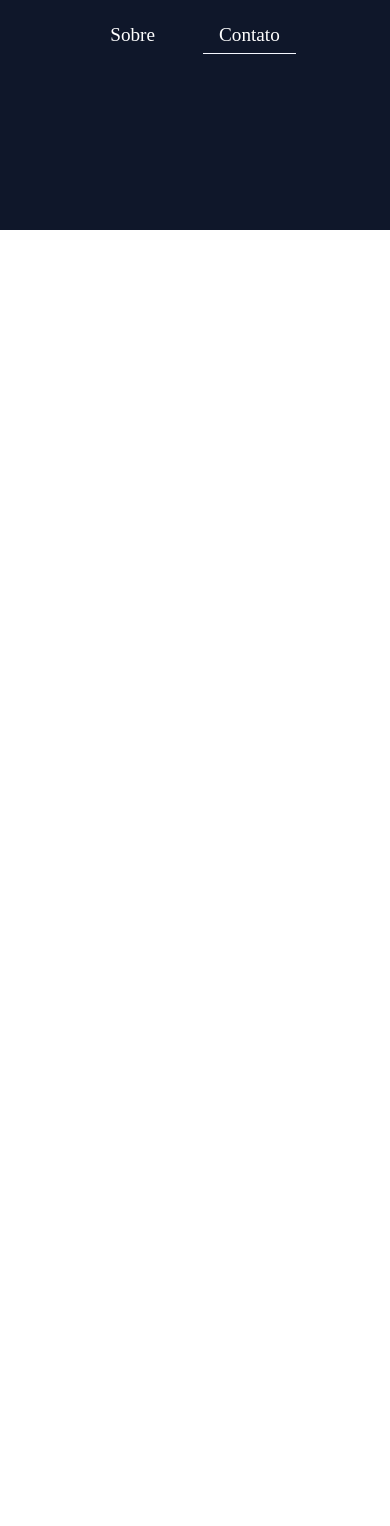
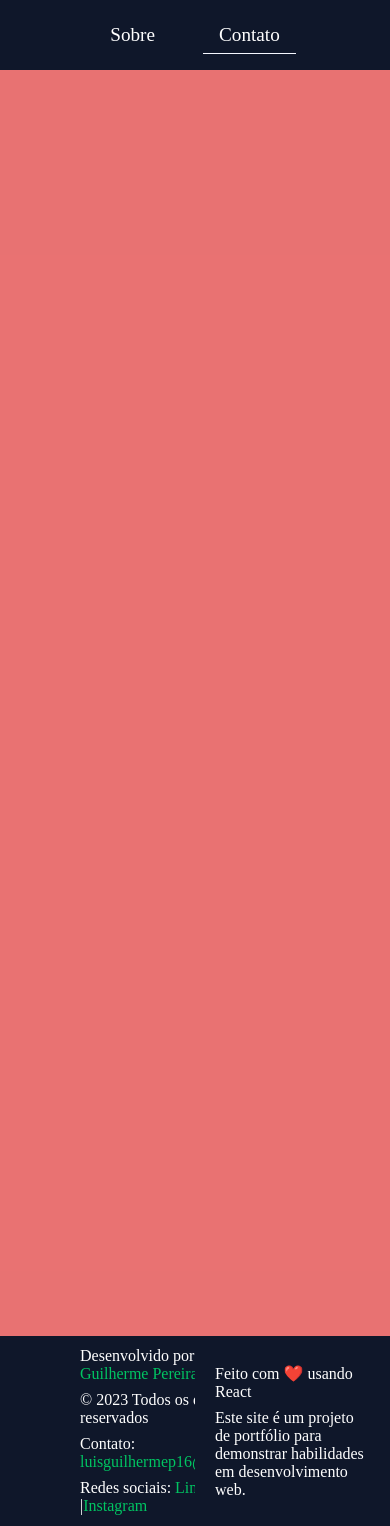
Before and after one commit to GuilhermeP18/primeiro-site-react, a React (Vite) app: page /contact in a window 390 px wide. Before the commit the page ends 844 px from the top, so only its background shows below. Built offline with nearby package versions, Linux system fonts and the light colour scheme.

Commit message:
footer 90% finalizado

```diff
--- a/src/App.jsx
+++ b/src/App.jsx
@@ -1,6 +1,7 @@
 import Nav from "./components/Navbar/index.jsx";
 import Footer from "./components/Footer/index.jsx";
-import {About, Contact, Home} from "./pages/index.js";
+import Main from "./components/Main/index.jsx";
+import {About, Contact} from "./pages/index.js";
 import { Route, Routes } from "react-router-dom";
 
 function App() {
@@ -11,6 +12,7 @@ function App() {
         <Route path="/about" element={<About />} />
         <Route path="/contact" element={<Contact />} />
       </Routes>
+      <Main />
       <Footer />
     </>
 
--- a/src/components/Footer/footer.css
+++ b/src/components/Footer/footer.css
@@ -1,5 +1,42 @@
-div.footer{
-    height: 160px;
+.footer{
+    height: 190px;
     width: 100%;
     background-color: #0f172a;
+    display: flex;
+
 }
+.footer div ul {
+    display: flex;
+    flex-direction: column;
+    gap: 0.5rem;
+}
+.footer div ul li{
+    list-style: none;
+
+}
+.footer div ul li a{
+    text-decoration: none;
+    color: rgb(1, 196, 98);
+
+}
+.leftContainer{
+    width: 50%;
+    padding: 1rem 1rem 1rem 5rem;
+    height: 100%;
+    display: flex;
+    align-items: center;
+    justify-content: left;
+
+    background-color: #0f172a;
+    color: white;
+}
+.rightContainer{
+    color: white;
+    width: 50%;
+    padding: 20px;
+    height: 100%;
+    display: flex;
+    align-items: center;
+    justify-content: center;
+    background-color: #0f172a;
+}
--- a/src/components/Footer/index.jsx
+++ b/src/components/Footer/index.jsx
@@ -3,7 +3,23 @@ import './footer.css'
 const Footer = () => {
   return (
     <div className='footer'>
-
+      <div className="leftContainer">
+        <ul>
+          <li>Desenvolvido por <a href="https://www.linkedin.com/in/seu-perfil/" target="_blank" rel="noopener noreferrer">Luis Guilherme Pereira</a></li>
+          <li>© 2023 Todos os direitos reservados</li>
+          <li>Contato: <a href="mailto:seuemail@example.com">luisguilhermep16@gmail.com</a></li>
+          <li>Redes sociais:
+            <a href="https://www.linkedin.com/in/luis-guilherme-pereira-ba8a54236/" target="_blank" rel="noopener noreferrer"> LinkedIn</a> |
+            <a href="https://www.instagram.com/seuperfil/" target="_blank" rel="noopener noreferrer">Instagram</a>
+          </li>
+        </ul>
+      </div>
+      <div className="rightContainer">
+        <ul>
+          <li>Feito com ❤️ usando React</li>
+          <li>Este site é um projeto de portfólio para demonstrar habilidades em desenvolvimento web.</li>
+        </ul>
+      </div>
     </div>
   )
 }
--- a/src/components/Main/index.jsx
+++ b/src/components/Main/index.jsx
@@ -1,64 +1,16 @@
 import { React } from "react";
 import "./main.css";
-import Desenv from "../../assets/dev.jpg";
+
 
 function Main() {
-  const projectCards = [
-    {
-      id: 1,
-      title: "Project Title",
-      description: "Lorem ipsum dolor sit amet consectetur adipisicing elit. Vel, harum? Voluptate reiciendis earum fugit nostrum cum delectus maiores distinctio dolores! Expedita delectus ab dolores itaque reprehenderit vitae doloribus, fuga fugit.",
-      imageUrl: Desenv,
-    },
-    {
-      id: 2,
-      title: "Project Title",
-      description: "Lorem ipsum dolor sit amet consectetur adipisicing elit. Vel, harum? Voluptate reiciendis earum fugit nostrum cum delectus maiores distinctio dolores! Expedita delectus ab dolores itaque reprehenderit vitae doloribus, fuga fugit.",
-      imageUrl: Desenv,
-    }
-  ];
-  const mainContainerCard = {
-    width: "100%",
-    height: "auto",
-    backgroundColor: "#31777cff",
-    display: "grid",
-    gridTemplateColumns: "repeat(2, 1fr)",
-    justifyItems: "center",
-    alignItems: "start",
-    padding: "40px 0"
-  };
 
-  const cardStyle = {
-    width: "90%",
-    height: "auto",
-    padding: "20px",
-    backgroundColor: "#ffffff",
-    margin: "0",
-    borderRadius: "7px",
-    display: "flex",
-    flexDirection: "column",
-    alignItems: "center",
-    justifyContent: "center"
+  return (
+
+    <div className="main">
+
+    </div>
 
 
-  };
-  const h1Text = {
-    fontSize: "100%",
-    color: "#333333",
-    textAlign: "center",
-    margin: "20px 0",
-    textTransform: "uppercase",
-    fontSize: "clamp(2rem, 8vw, 4rem)"
-  };
-  return (
-    <>
-    <main>
-      <div className="mainContainer">
-        <h1 style={h1Text}>Projetos</h1>
-      </div>
-    </main>
-
-    </>
   );
 }
 
--- a/src/components/Main/main.css
+++ b/src/components/Main/main.css
@@ -1,8 +1,8 @@
-.color-trail {
-  transition: color 0.2s;
-  color: #222;
-  font-size: 2rem;
+.main{
+  display: flex;
+  flex-direction: column;
+  align-items: center;
+  justify-content: center;
+  height: 150vh;
+  background-color: #d80b0b93;
 }
-.color-trail:hover {
-  color: #ff6600; /* cor ao passar o mouse */
-}
--- a/src/components/Navbar/nav.css
+++ b/src/components/Navbar/nav.css
@@ -5,6 +5,7 @@
     align-items: center;
     background-color: #0f172a;
     overflow: hidden;
+
 }
 .navbar ul {
     display: flex;
```
